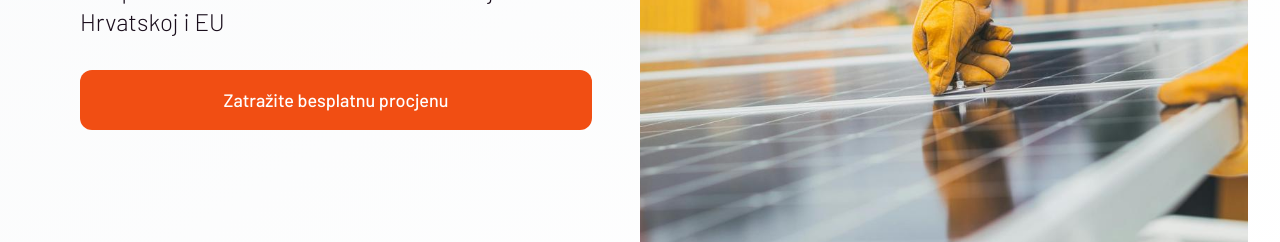
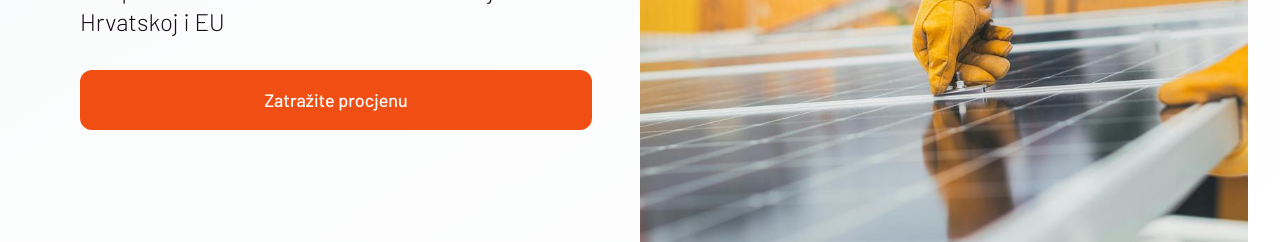
Before and after one commit to mogresta/elektropro-landing-page, a React (Create React App) app: page / in a window 1280 px wide. Shown: the part 464-706 px from the top of the page. Built offline with nearby package versions, Linux system fonts and the light colour scheme.

Commit message:
fixes text and logo

```diff
--- a/src/Landing/ElektroproLanding.js
+++ b/src/Landing/ElektroproLanding.js
@@ -15,7 +15,7 @@ const ElektroProLanding = () => {
             hero: {
                 title: 'ElektroPro International',
                 subtitle: 'Vaš partner za moderne elektroinstalacije u Hrvatskoj i EU',
-                cta: 'Zatražite besplatnu procjenu'
+                cta: 'Zatražite procjenu'
             },
             why: {
                 title: 'Zašto odabrati ElektroPro International?',
@@ -66,7 +66,7 @@ const ElektroProLanding = () => {
             },
             contact: {
                 title: 'Kontaktirajte nas',
-                subtitle: 'Zatražite besplatnu procjenu ili savjet!',
+                subtitle: 'Zatražite procjenu ili savjet!',
                 phone: '+385 97 7576180',
                 email: 'u izradi',
                 location: 'Zagreb, radimo po cijeloj Hrvatskoj i EU',
@@ -82,7 +82,7 @@ const ElektroProLanding = () => {
             hero: {
                 title: 'ElektroPro International',
                 subtitle: 'Your partner for modern electrical installations in Croatia and EU',
-                cta: 'Request free quote'
+                cta: 'Request a quote'
             },
             why: {
                 title: 'Why choose ElektroPro International?',
@@ -133,7 +133,7 @@ const ElektroProLanding = () => {
             },
             contact: {
                 title: 'Contact us',
-                subtitle: 'Request a free assessment or advice!',
+                subtitle: 'Request an assessment or advice!',
                 phone: '+385 97 7576180',
                 email: 'under development',
                 location: 'Zagreb, we work throughout Croatia and EU',
--- a/src/Landing/ElektroproLandingAlt.js
+++ b/src/Landing/ElektroproLandingAlt.js
@@ -16,7 +16,7 @@ const ElektroproLanding = () => {
             hero: {
                 title: 'ElektroPro International',
                 subtitle: 'Vaš partner za moderne elektroinstalacije u Hrvatskoj i EU',
-                cta1: 'Zatražite besplatnu procjenu',
+                cta1: 'Zatražite procjenu',
                 cta2: 'Saznajte više'
             },
             why: {
@@ -71,7 +71,7 @@ const ElektroproLanding = () => {
             },
             contact: {
                 title: 'Kontaktirajte nas',
-                subtitle: 'Zatražite besplatnu procjenu ili savjet!',
+                subtitle: 'Zatražite procjenu ili savjet!',
                 phone: '+385 97 7576180',
                 email: 'u izradi',
                 location: 'Zagreb, radimo po cijeloj Hrvatskoj i EU',
@@ -93,7 +93,7 @@ const ElektroproLanding = () => {
             hero: {
                 title: 'ElektroPro International',
                 subtitle: 'Your partner for modern electrical installations in Croatia and EU',
-                cta1: 'Request free quote',
+                cta1: 'Request a quote',
                 cta2: 'Learn more'
             },
             why: {
@@ -148,7 +148,7 @@ const ElektroproLanding = () => {
             },
             contact: {
                 title: 'Contact us',
-                subtitle: 'Request a free assessment or advice!',
+                subtitle: 'Request an assessment or advice!',
                 phone: '+385 97 7576180',
                 email: 'under development',
                 location: 'Zagreb, we work throughout Croatia and EU',
```
Also changed, not shown: public/logos_svg/EPI_logo1_light.svg.
